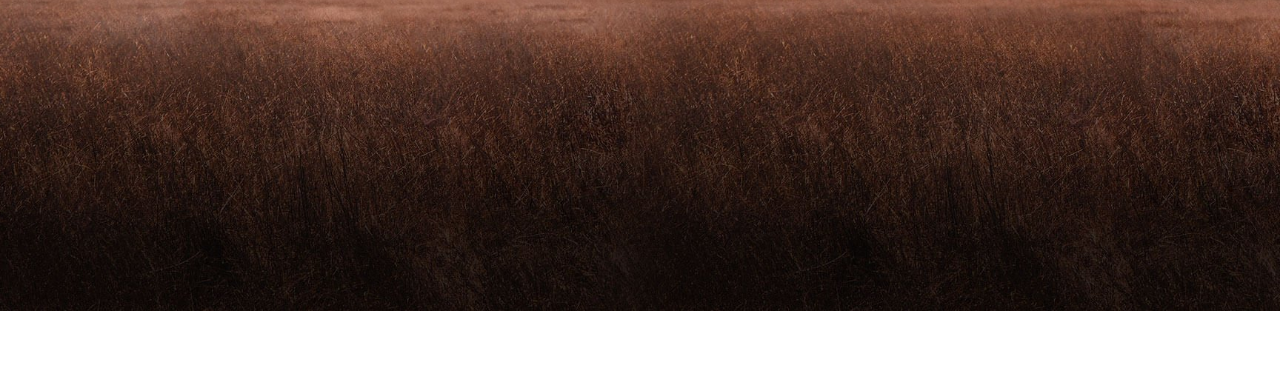
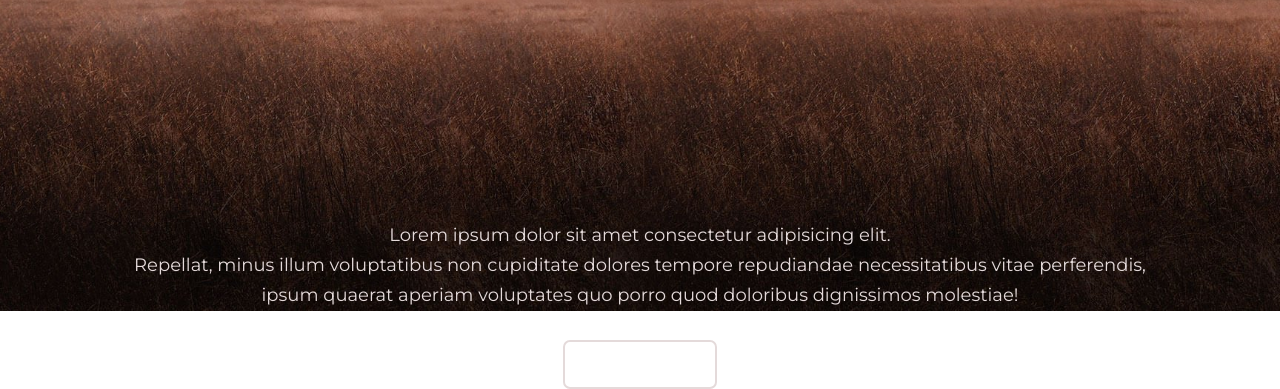
Before and after one commit to biggicode/africa, a website: page src/index.html in a window 1280 px wide. Shown: the part 489-878 px from the top of the page. Before the commit the page ends 800 px from the top, so only its background shows below. Drawn offline with Linux system fonts and the light colour scheme.

Commit message:
style button

```diff
--- a/src/index.html
+++ b/src/index.html
@@ -41,10 +41,11 @@
         <h3 class="content__h3">Wildlife Continents</h3>
         <h1 class="content__h1">Africa</h1>
         <p class="content__text">
-          Lorem ipsum dolor sit amet consectetur adipisicing elit. Repellat,
-          minus illum voluptatibus non cupiditate dolores tempore repudiandae
-          necessitatibus vitae perferendis, ipsum quaerat aperiam voluptates quo
-          porro quod doloribus dignissimos molestiae!
+          Lorem ipsum dolor sit amet consectetur adipisicing elit.<br />
+          Repellat, minus illum voluptatibus non cupiditate dolores tempore
+          repudiandae necessitatibus vitae perferendis,<br />
+          ipsum quaerat aperiam voluptates quo porro quod doloribus dignissimos
+          molestiae!
         </p>
         <a href="#" class="btn">Subscribe</a>
       </section>
--- a/src/style.css
+++ b/src/style.css
@@ -66,15 +66,14 @@
 
 .content {
   display: flex;
-  flex-wrap: wrap;
   align-items: center;
   justify-content: center;
+  flex-direction: column;
   text-align: center;
   padding-top: 105px;
 }
 
 .content__h3 {
-  width: 100%;
   color: rgb(228, 218, 218);
   font-size: 1.5rem;
   letter-spacing: 10px;
@@ -84,10 +83,35 @@
 }
 
 .content__h1 {
-  width: 100%;
   font-size: 10rem;
   color: #fff;
   font-weight: 900;
   text-transform: uppercase;
   letter-spacing: 25px;
 }
+
+.content__text {
+  color: rgb(228, 218, 218);
+  font-size: 18px;
+  line-height: 30px;
+  margin-bottom: 30px;
+  padding-top: 35vh;
+}
+
+.btn {
+  background-color: transparent;
+  border: 2px solid rgb(228, 218, 218);
+  padding: 15px 30px;
+  color: #fff;
+  font-weight: 700;
+  text-transform: uppercase;
+  font-size: 12px;
+  letter-spacing: 2px;
+  border-radius: 7px;
+}
+
+.btn:hover {
+  background-color: #191919;
+  border: 2px solid #191919;
+  transition: all 0.4s ease;
+}
```
